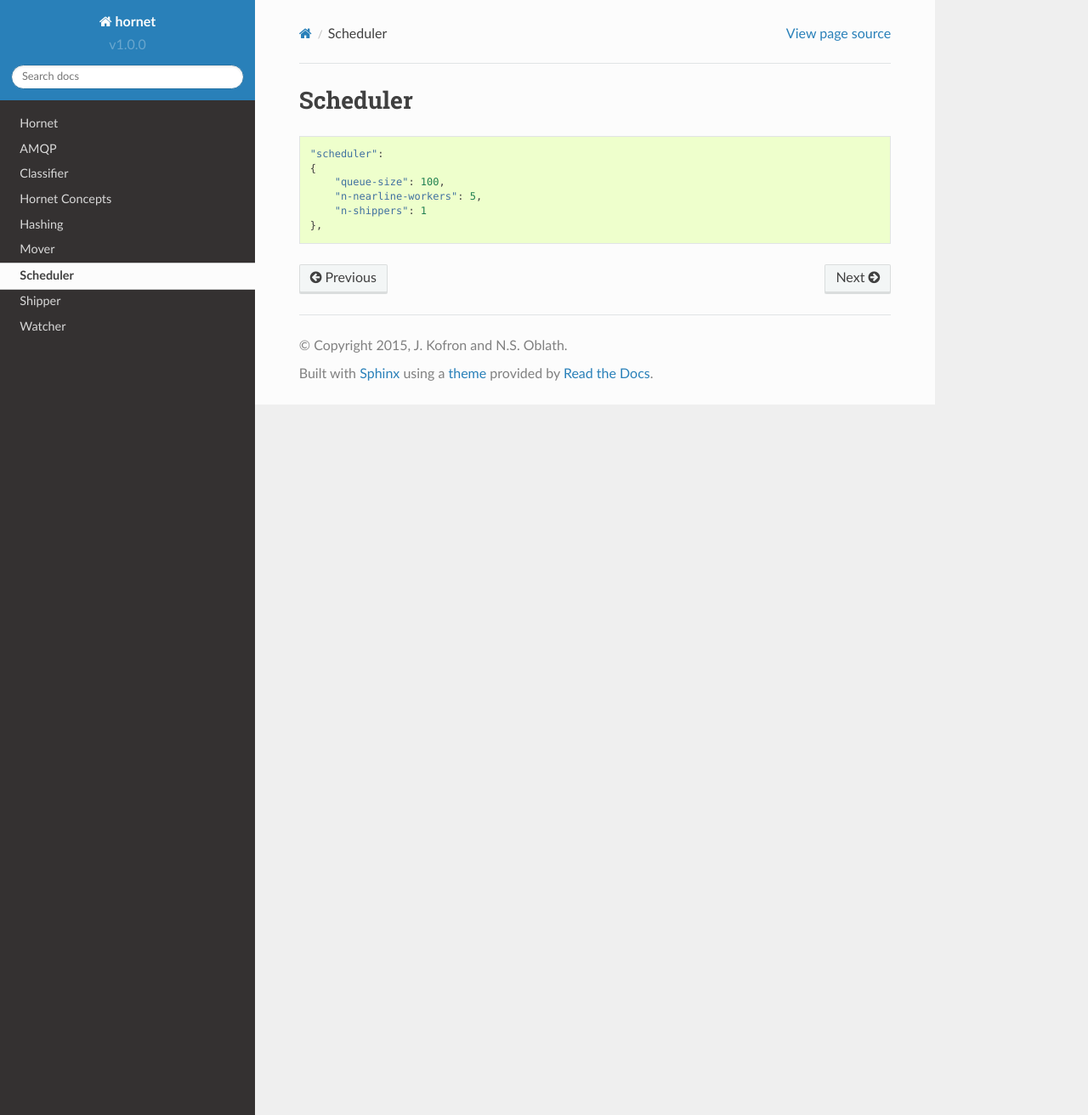
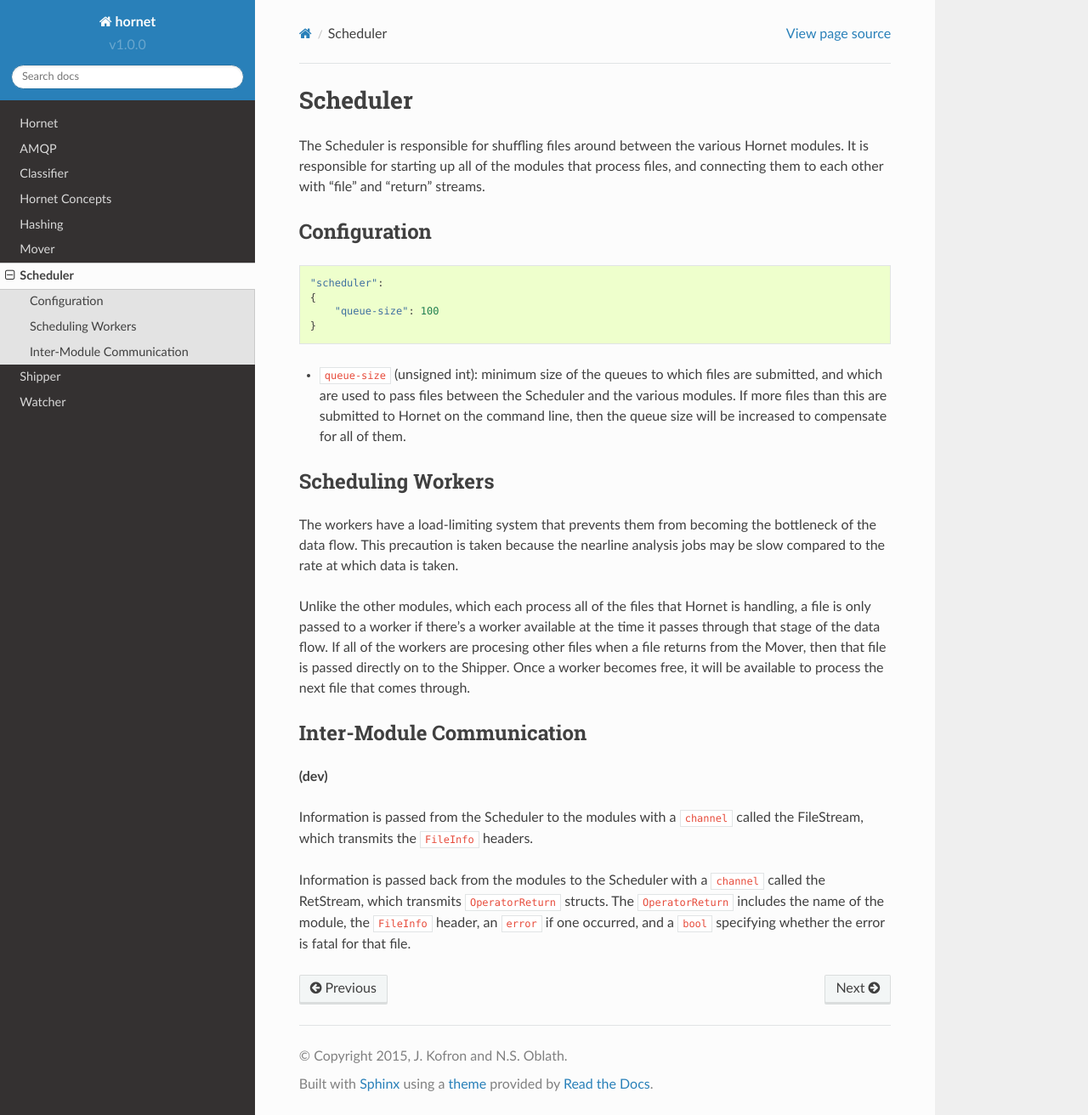
Before and after one commit to project8/hornet, a Sphinx documentation site: the page built from documentation/scheduler.rst, in a window 1280 px wide and 1312 px high. Shown: the whole window at 85% size. Built offline with Sphinx 7.4.7 and the Read the Docs theme 2.0.0, drawn with Linux system fonts in a browser that asks for light colours.

Commit message:
Updated Scheduler documentation

```diff
--- a/documentation/scheduler.rst
+++ b/documentation/scheduler.rst
@@ -1,11 +1,33 @@
 Scheduler
 =========
+
+The Scheduler is responsible for shuffling files around between the various Hornet modules.  It is responsible for starting up all of the modules that process files, and connecting them to each other with "file" and "return" streams.
+
+Configuration
+-------------
 
 ::
 
     "scheduler":
     {
-        "queue-size": 100,
-        "n-nearline-workers": 5,
-        "n-shippers": 1
-    },
+        "queue-size": 100
+    }
+
+* ``queue-size`` (unsigned int): minimum size of the queues to which files are submitted, and which are used to pass files between the Scheduler and the various modules. If more files than this are submitted to Hornet on the command line, then the queue size will be increased to compensate for all of them.
+
+
+Scheduling Workers
+------------------
+
+The workers have a load-limiting system that prevents them from becoming the bottleneck of the data flow.  This precaution is taken because the nearline analysis jobs may be slow compared to the rate at which data is taken.
+
+Unlike the other modules, which each process all of the files that Hornet is handling, a file is only passed to a worker if there's a worker available at the time it passes through that stage of the data flow.  If all of the workers are procesing other files when a file returns from the Mover, then that file is passed directly on to the Shipper.  Once a worker becomes free, it will be available to process the next file that comes through.
+
+
+Inter-Module Communication
+--------------------------
+**(dev)**
+
+Information is passed from the Scheduler to the modules with a ``channel`` called the FileStream, which transmits the ``FileInfo`` headers.
+
+Information is passed back from the modules to the Scheduler with a ``channel`` called the RetStream, which transmits ``OperatorReturn`` structs.  The ``OperatorReturn`` includes the name of the module, the ``FileInfo`` header, an ``error`` if one occurred, and a ``bool`` specifying whether the error is fatal for that file.
```
